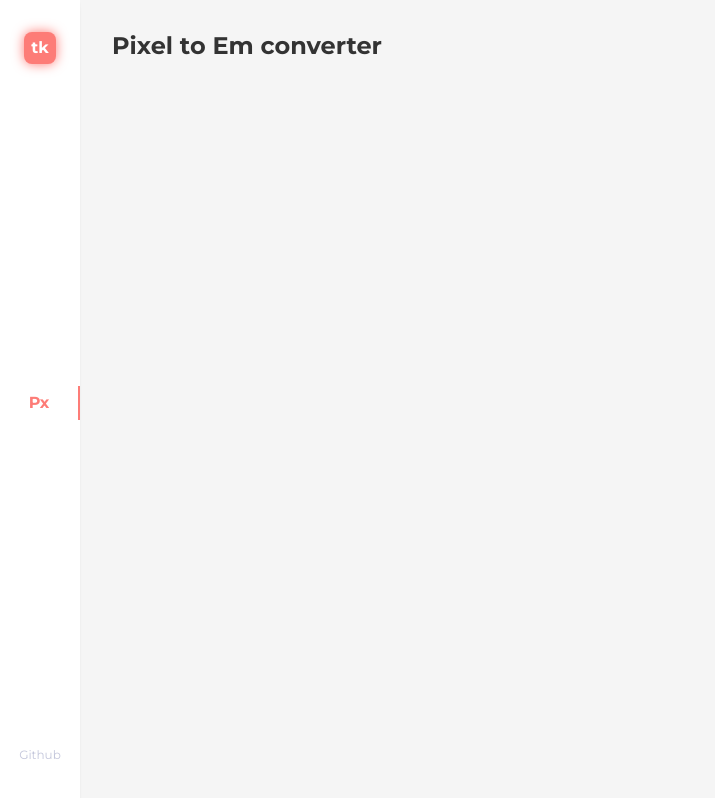
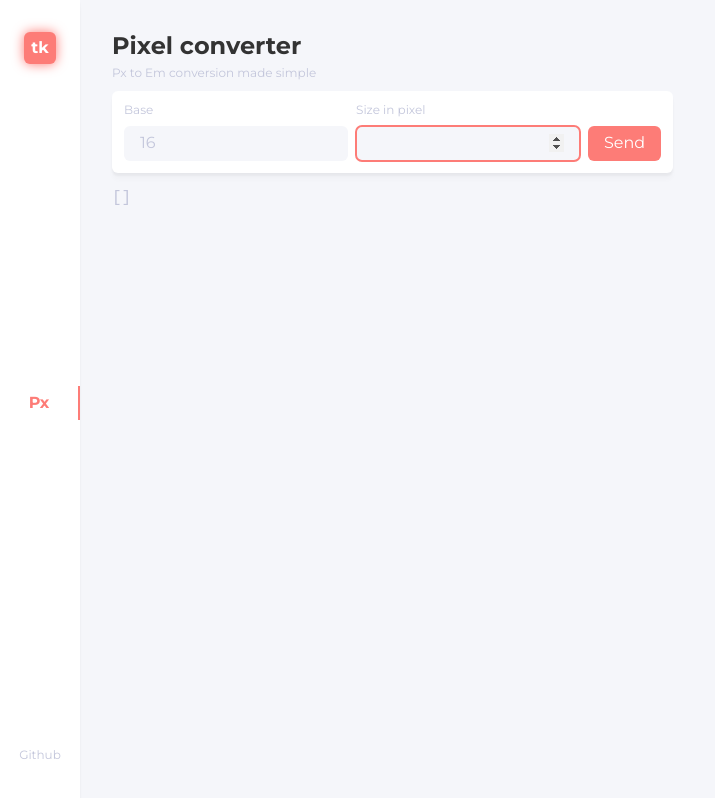
Before and after one commit to kevbesset/toolkit, a Vue app: page /px-converter in a window 1280 px wide. Shown: the whole page, without its empty margins (0-715 px from the left). Built offline with nearby package versions, Linux system fonts and the light colour scheme.

Commit message:
px converter form

```diff
--- a/src/components/BaseButton.vue
+++ b/src/components/BaseButton.vue
@@ -5,7 +5,7 @@
 </template>
 
 <script>
-export const ButtonType = Object.freeze({
+const ButtonType = Object.freeze({
   BUTTON: "button",
   SUBMIT: "submit",
   LINK: "a",
@@ -28,6 +28,7 @@ export default {
     disabled: Boolean,
     square: Boolean,
     primary: Boolean,
+    reversePrimary: Boolean,
   },
   computed: {
     typeAttr() {
@@ -56,6 +57,7 @@ export default {
           [`${BLOCK_SELECTOR}--disabled`]: this.disabled,
           [`${BLOCK_SELECTOR}--square`]: this.square,
           [`${BLOCK_SELECTOR}--primary`]: this.primary,
+          [`${BLOCK_SELECTOR}--reverse-primary`]: this.reversePrimary,
         },
       ];
     },
@@ -66,7 +68,7 @@ export default {
         class: this.classList,
         href: this.href,
         to: this.to,
-        disabled: this.disabled,
+        disabled: this.disabled || null,
       };
     },
   },
@@ -94,13 +96,17 @@ export default {
   -webkit-tap-highlight-color: transparent;
   border: inherit;
   background: inherit;
-  border-radius: 0.5em;
+  border-radius: 0.375em;
   transition: all var(--default-transition-duration);
 
   &--primary {
     background-color: var(--primary-color);
     color: var(--reverse-primary-color);
-    font-weight: bold;
+  }
+
+  &--reverse-primary {
+    background-color: var(--reverse-primary-color);
+    color: var(--primary-color);
   }
 
   &--square {
--- a/src/components/BaseCard.vue
+++ b/src/components/BaseCard.vue
@@ -1,14 +1,27 @@
 <template>
-  <component :is="tag" class="card">
+  <component :is="tag" :class="classList">
     <slot />
   </component>
 </template>
 
 <script>
+const BLOCK_SELECTOR = "card";
+
 export default {
   name: "BaseCard",
   props: {
     tag: { type: String, default: "div" },
+    primary: Boolean,
+  },
+  computed: {
+    classList() {
+      return [
+        BLOCK_SELECTOR,
+        {
+          [`${BLOCK_SELECTOR}--primary`]: this.primary,
+        },
+      ];
+    },
   },
 };
 </script>
@@ -16,8 +29,14 @@ export default {
 <style lang="scss" scoped>
 .card {
   display: block;
-  background-color: var(--secondary-background-color);
+  background-color: var(--important-background-color);
   border-radius: 0.375em;
   box-shadow: var(--default-box-shadow);
+  padding: 0.75em;
+
+  &--primary {
+    background-color: var(--primary-color);
+    color: var(--reverse-primary-color);
+  }
 }
 </style>
--- a/src/components/BaseLogo.vue
+++ b/src/components/BaseLogo.vue
@@ -20,6 +20,7 @@ export default {
 
 <style lang="scss" scoped>
 .logo {
+  font-weight: bold;
   box-shadow: 0 0 0.75em 0.01em var(--primary-color);
 }
 </style>
--- /dev/null
+++ b/src/components/FormInput.vue
@@ -0,0 +1,58 @@
+<template>
+  <component :is="tag" class="f-input">
+    <label v-show="!labelHidden" :for="name" class="f-input__label">
+      <slot />
+    </label>
+    <input
+      :type="type"
+      :name="name"
+      :id="name"
+      class="f-input__input"
+      v-model="inputValue"
+      v-bind="$attrs"
+    />
+  </component>
+</template>
+
+<script>
+export default {
+  name: "FormInput",
+  props: {
+    tag: { type: String, default: "div" },
+    name: { type: String, required: true },
+    type: { type: String, default: "text" },
+    modelValue: { default: "" },
+    labelHidden: Boolean,
+  },
+  computed: {
+    inputValue: {
+      get() {
+        return this.modelValue;
+      },
+      set(v) {
+        // send data back to parent
+        this.$emit("update:modelValue", v);
+        return this.modelValue;
+      },
+    },
+  },
+};
+</script>
+
+<style lang="scss" scoped>
+.f-input {
+  &__label {
+    display: block;
+    font-size: 0.75em;
+    margin-bottom: 0.75em;
+  }
+
+  &__input {
+    color: var(--default-color);
+    background: var(--default-background-color);
+    border: inherit;
+    border-radius: 0.375em;
+    padding: 0.5em 1em;
+  }
+}
+</style>
--- /dev/null
+++ b/src/components/modules/px/PxForm.vue
@@ -0,0 +1,60 @@
+<template>
+  <BaseCard tag="form" @submit.prevent="handleSubmit" class="f-px">
+    <FormInput type="number" name="px_base" class="f-px__row" v-model="base">
+      Base
+    </FormInput>
+    <FormInput
+      type="number"
+      name="px_add"
+      class="f-px__row"
+      v-model="newSize"
+      required
+      autofocus
+    >
+      Size in pixel
+    </FormInput>
+    <BaseButton primary type="submit" class="f-px__submit">Send</BaseButton>
+  </BaseCard>
+</template>
+
+<script>
+import BaseButton from "../../BaseButton.vue";
+import BaseCard from "../../BaseCard.vue";
+import FormInput from "../../FormInput.vue";
+
+export default {
+  name: "PxForm",
+  components: { FormInput, BaseCard, BaseButton },
+  props: {
+    sizeList: { type: Array, required: true },
+  },
+  data() {
+    return {
+      newSize: null,
+      base: 16,
+    };
+  },
+  methods: {
+    handleSubmit() {
+      this.$emit("newSize", { size: this.newSize, base: this.base });
+      this.newSize = null;
+    },
+  },
+};
+</script>
+
+<style lang="scss" scoped>
+.f-px {
+  display: flex;
+  align-items: flex-end;
+  justify-content: space-between;
+
+  &__row {
+    margin-right: 0.5em;
+
+    &:last-child {
+      margin-right: 0;
+    }
+  }
+}
+</style>
--- a/src/components/page/PageTitle.vue
+++ b/src/components/page/PageTitle.vue
@@ -17,7 +17,7 @@ export default {
 .page-title {
   font-weight: bold;
   font-size: 1.5em;
-  margin: 0 0 0.5em;
+  margin: 0 0 0.25em;
   color: var(--important-text-color);
 }
 </style>
--- a/src/scss/index.scss
+++ b/src/scss/index.scss
@@ -19,4 +19,8 @@ body {
     // This allow easy override and may avoid conflicts with external content
     box-sizing: inherit;
   }
+
+  &:focus {
+    outline-color: var(--primary-color);
+  }
 }
--- a/src/scss/variables/_colors.scss
+++ b/src/scss/variables/_colors.scss
@@ -2,7 +2,7 @@
   --default-color: #c3c6db;
   --important-text-color: #333333;
 
-  --default-background-color: #f5f5f5;
+  --default-background-color: #f5f6fa;
   --important-background-color: white;
 
   --primary-color: #fd7c77;
--- /dev/null
+++ b/src/utils/clipboard.js
@@ -0,0 +1,14 @@
+export async function copy(str) {
+  const el = document.createElement("textarea");
+  el.value = str;
+  el.setAttribute("readonly", "");
+  el.style = {
+    position: "absolute",
+    left: "-999vw",
+  };
+
+  await document.body.appendChild(el);
+  await el.select();
+  await document.execCommand("copy");
+  document.body.removeChild(el);
+}
--- /dev/null
+++ b/src/utils/pxConverter.js
@@ -0,0 +1,3 @@
+export function convert(px, base = "16") {
+  return px / base;
+}
--- a/src/views/PxConverter.vue
+++ b/src/views/PxConverter.vue
@@ -1,13 +1,47 @@
 <template>
-  <PageTitle>Pixel to Em converter</PageTitle>
+  <PageTitle>Pixel converter</PageTitle>
+  <PageSubtitle>Px to Em conversion made simple</PageSubtitle>
+  <header class="px-converter__header">
+    <PxForm :size-list="sizeList" @newSize="handleSubmit" />
+  </header>
+  <pre>{{ sizeList }}</pre>
 </template>
 
 <script>
 import PageTitle from "../components/page/PageTitle.vue";
+import PageSubtitle from "../components/page/PageSubtitle.vue";
+import PxForm from "../components/modules/px/PxForm.vue";
+import { copy } from "../utils/clipboard";
+import { convert } from "../utils/pxConverter";
 export default {
   name: "PxConverter",
-  components: { PageTitle },
+  components: { PxForm, PageSubtitle, PageTitle },
+  data() {
+    return {
+      sizeList: [],
+    };
+  },
+  methods: {
+    handleSubmit({ size, base }) {
+      if (!this.sizeList.find((s) => s === size)) {
+        // this size hasn't already been added
+        this.sizeList.push(size);
+        this.sizeList.sort((a, b) => a - b);
+      }
+
+      copy(`${convert(size, base)}em`).then(() => {
+        // successfully added to board
+      });
+    },
+  },
 };
 </script>
 
-<style lang="scss" scoped></style>
+<style lang="scss" scoped>
+.px-converter {
+  &__header {
+    display: flex;
+    justify-content: flex-start;
+  }
+}
+</style>
```
